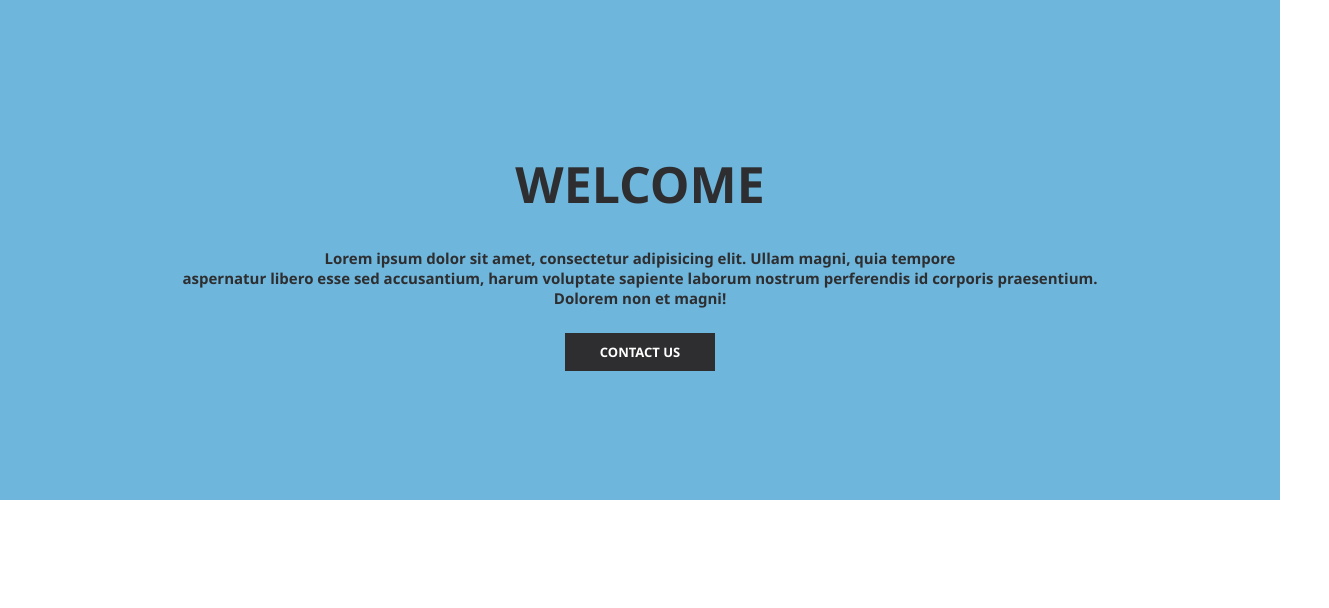
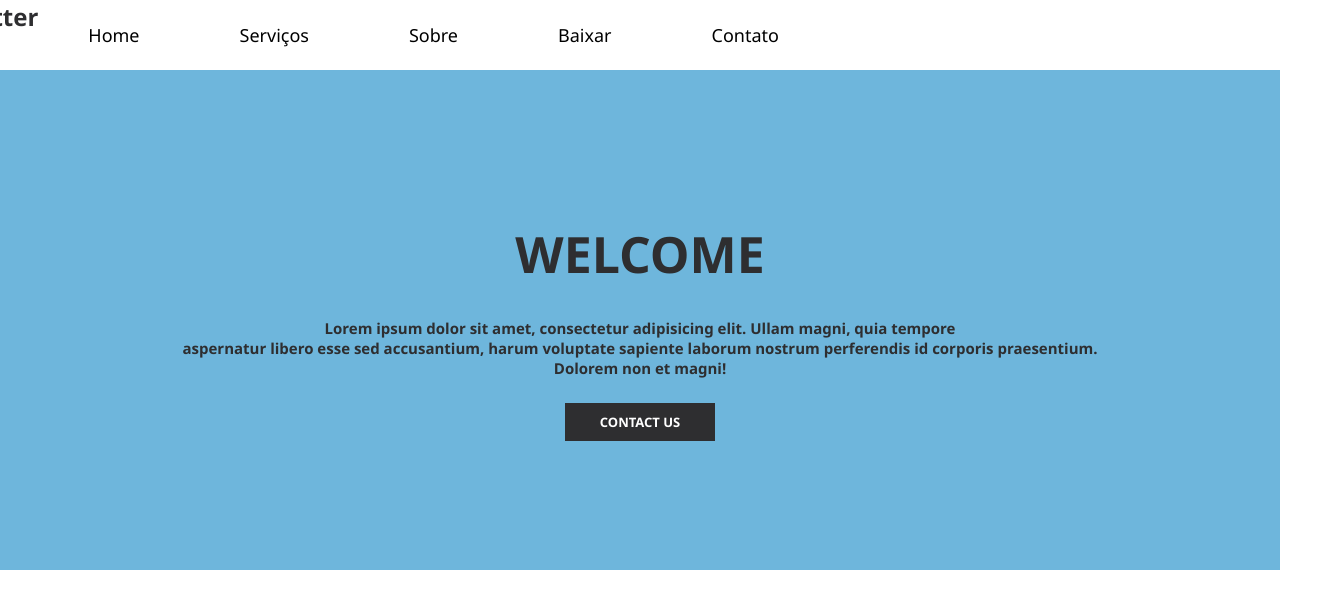
Before and after one commit to luisfernandomp/DesafioEquipe, a plain HTML site: page index.html in a window 1280 px wide. Shown: the whole page, 1329 px wide, since content can reach past the window. Drawn offline with Linux system fonts and the light colour scheme.

Commit message:
estrutura header criada

```diff
--- a/css/style.css
+++ b/css/style.css
@@ -45,3 +45,45 @@ main{
     padding: 10px 35px;
     background-color: #2E2E30;
 }
+
+.container{
+
+    width: 1366px;
+    height: 100%;
+    margin: 0 auto;
+}
+
+.topo{
+    width: 100%;
+    height: 70px;
+    background-color: white;
+    display: flex;
+    justify-content: center;
+}
+
+.menu{
+    width: 100%;
+    height: 100%;
+}
+
+.menu ul{
+    display: flex;
+    list-style-type: none;
+    height: 100%;
+    align-items: center;
+    justify-content: flex-end;
+    margin-right: 500px;
+}
+
+.menu a{
+    text-decoration: none;
+    color: black;
+    text-align: center;
+    font-family: 'Segoe UI', Tahoma, Geneva, Verdana, sans-serif;
+    font-size: 18px;
+    padding: 50px;
+}
+
+.menu a:hover{
+    color: #6eb6dc;
+}
--- a/index.html
+++ b/index.html
@@ -7,8 +7,18 @@
     <title>Twitter</title>
 </head>
 <body>
-    <header>
-        <nav>
+    <header class="topo">
+        <h2 class="title"> Twitter</h2>
+        <div class="container">
+            <nav class="menu">
+                <ul>
+                    <li><a href="#">Home</a></li>
+                    <li><a href="#">Serviços</a></li>
+                    <li><a href="#">Sobre</a></li>
+                    <li><a href="#">Baixar</a></li>
+                    <li><a href="#">Contato</a></li>
+                </ul>
+        </div>
         </nav>
     </header>
     <main>
```
